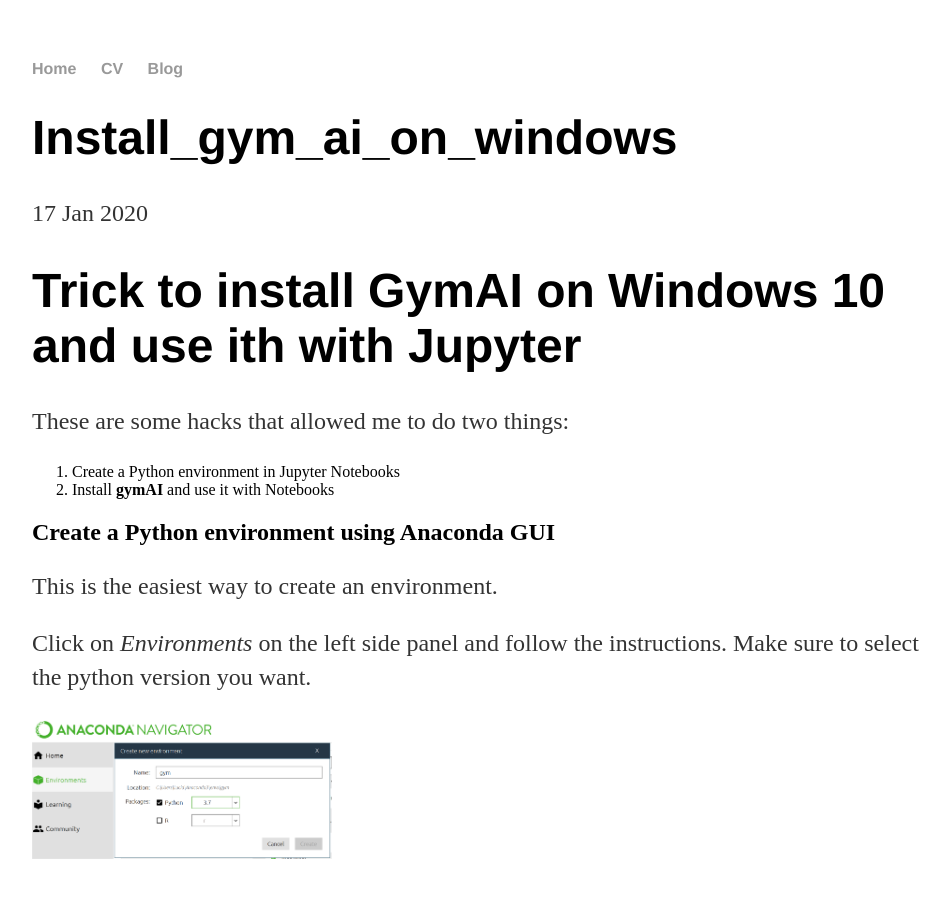
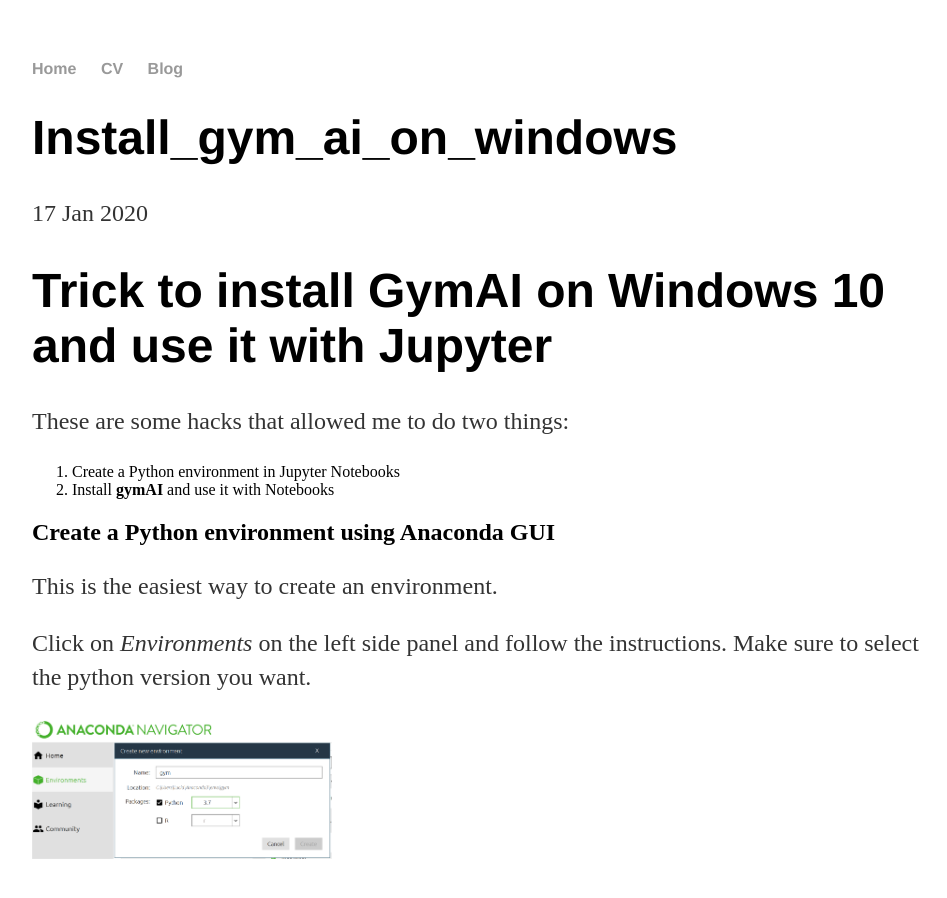
Before and after one commit to lcipolina/lcipolina.github.io, a Jekyll site: the page built from _posts/2020-01-17-Install_gym_AI_on_Windows.md, in a window 1280 px wide and 900 px high. Shown: the whole window, without its empty margins (160-1107 px from the left). Built offline with Jekyll 4.4.1, drawn with Linux system fonts in a browser that asks for light colours; our own code applies the rules of GitHub Pages for plain Markdown files; some of the changed text lies outside the part shown.

Commit message:
Update 2020-01-17-Install_gym_AI_on_Windows.md

```diff
--- a/_posts/2020-01-17-Install_gym_AI_on_Windows.md
+++ b/_posts/2020-01-17-Install_gym_AI_on_Windows.md
@@ -1,4 +1,4 @@
-# Trick to install GymAI on Windows 10 and use ith with Jupyter
+# Trick to install GymAI on Windows 10 and use it with Jupyter
 
 These are some hacks that allowed me to do two things:
 1. Create a Python environment in Jupyter Notebooks
@@ -61,13 +61,13 @@
 **Notes:**
 If you have problems with the SSL, you can isntall it from here. Just download it and run the installer:
 
-https://slproweb.com/products/Win32OpenSSL.html
+[](https://slproweb.com/products/Win32OpenSSL.html)
 
 3. Now we can install the rest of gym packages
 
 Pretty much follow the steps here, except for the GIT installation (where we did pip install gitpython)
 
-https://towardsdatascience.com/how-to-install-openai-gym-in-a-windows-environment-338969e24d30
+[](https://towardsdatascience.com/how-to-install-openai-gym-in-a-windows-environment-338969e24d30)
 
 
 ## To test the environment
```
